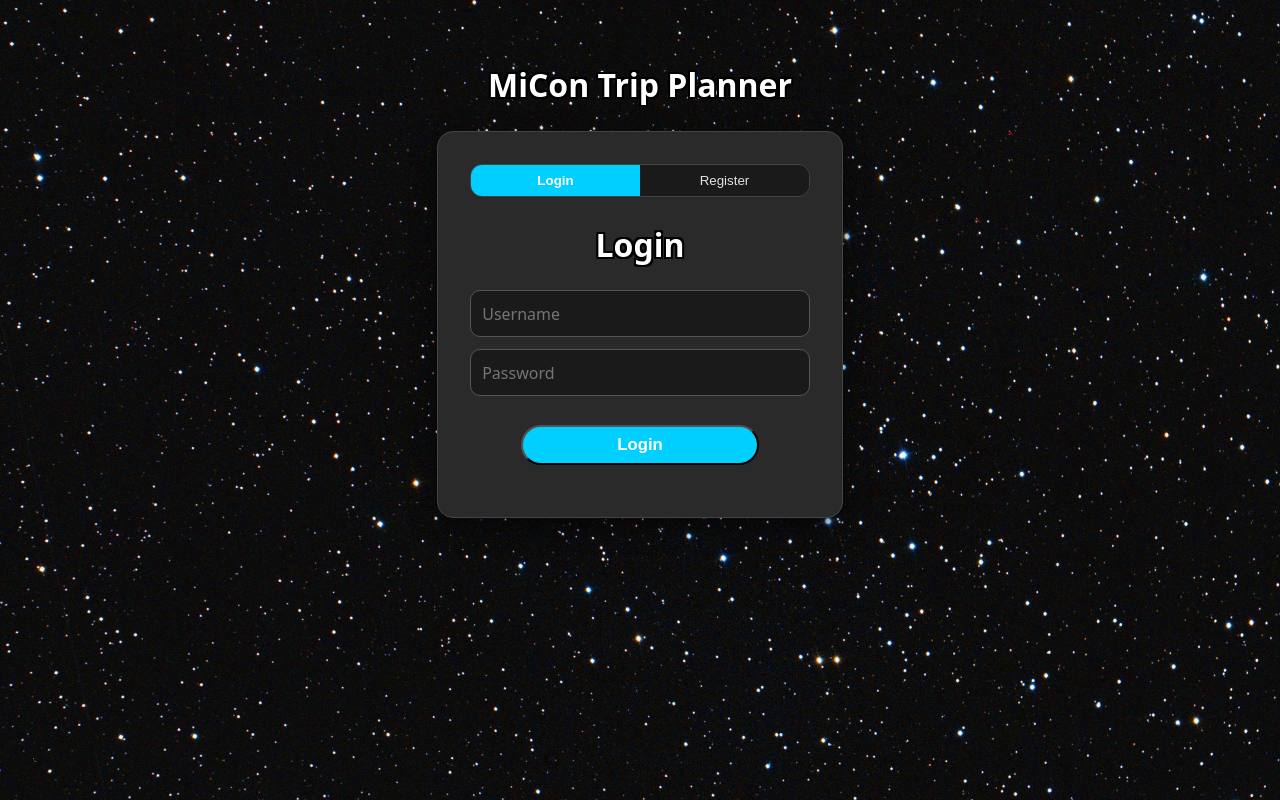
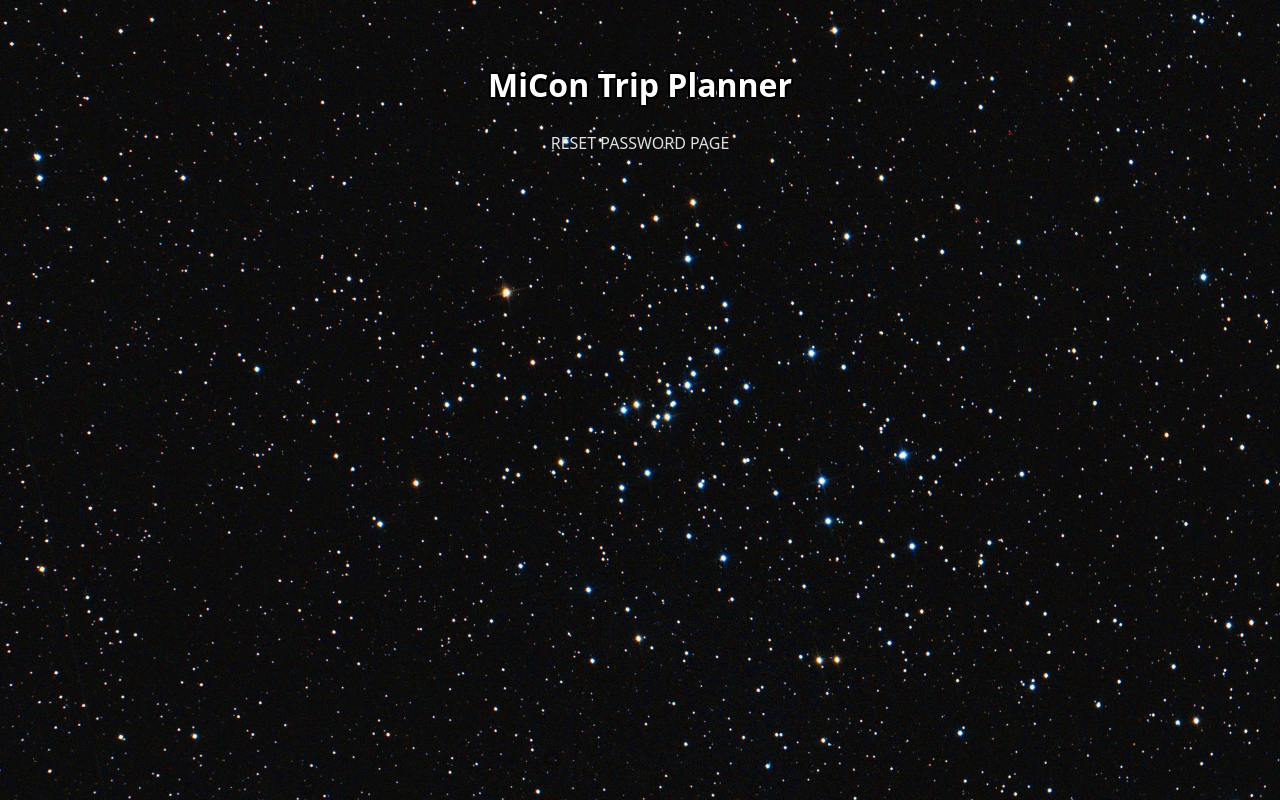
Before and after one commit to ch322047/MERNStack-Frontend, a React (Vite) app: page /reset-password in a window 1280 px wide. Before the commit this address led to /. Built offline with nearby package versions, Linux system fonts and the light colour scheme.

Commit message:
Change reset password route to '/reset-password'

```diff
--- a/src/App.tsx
+++ b/src/App.tsx
@@ -16,7 +16,7 @@ function App() {
         <Route path="/" element={<LoginPage/>}/>
         <Route path="/trips" element={<TripPage/>}/>
         <Route path="/trip/:tripId" element={<TripDetailsPage/>}/>
-        <Route path="/api/reset-password" element={<ResetPassPage/>}/>
+        <Route path="/reset-password" element={<ResetPassPage/>}/>
         <Route path="/verify-email" element={<VerifyEmailPage/>}/>
         <Route path="*" element={<Navigate to="/" replace />}/>
       </Routes>
```
